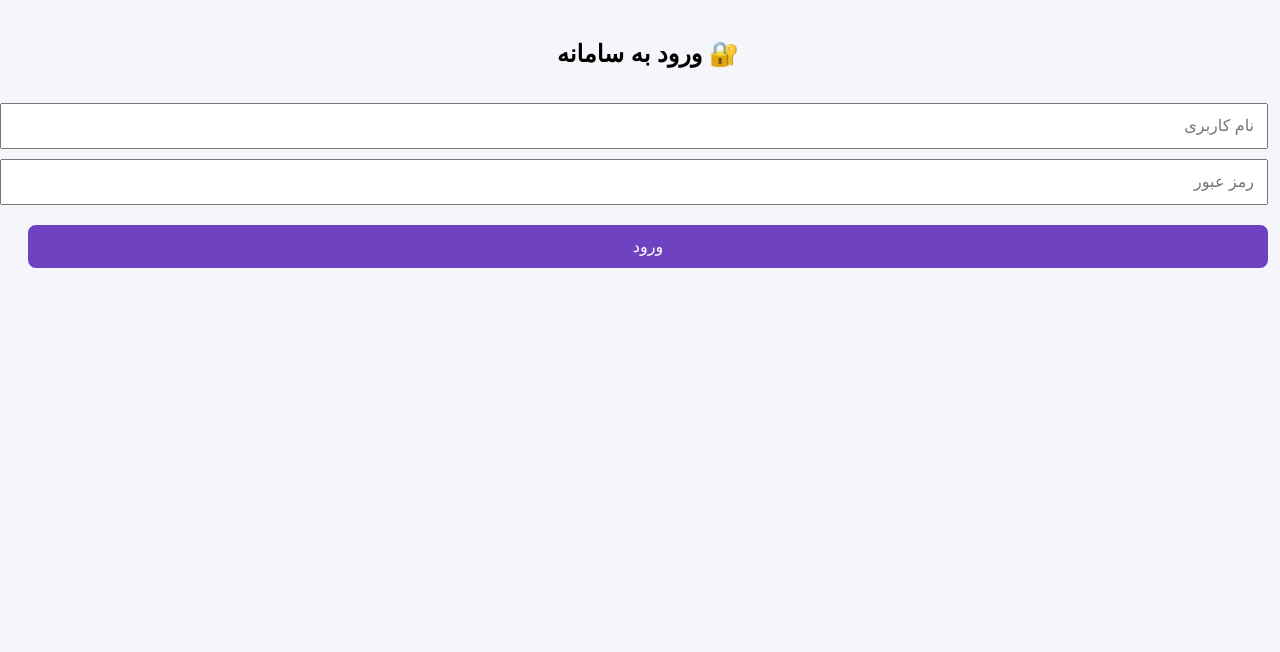
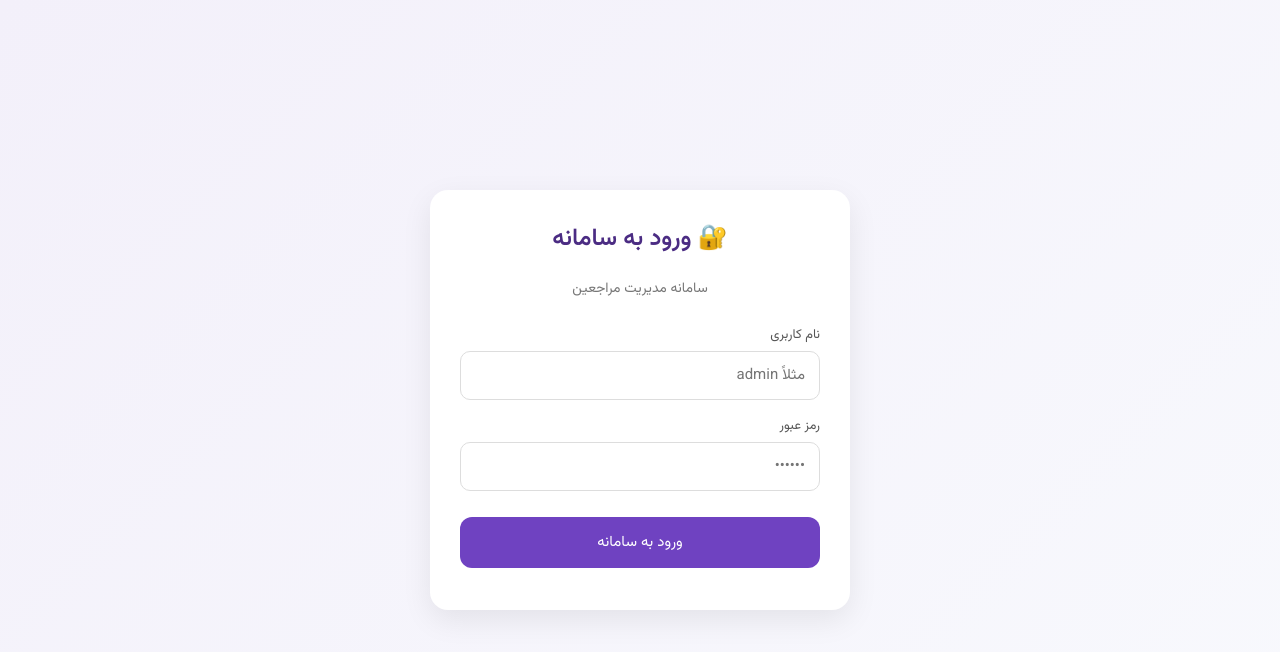
Before and after one commit to hamidghafori2000/Dr.Ghafouri-pwa, a plain HTML site: page index.html in a window 1280 px wide. Drawn offline with Linux system fonts and the light colour scheme.

Commit message:
Update index.html

```diff
--- a/index.html
+++ b/index.html
@@ -3,87 +3,172 @@
 <head>
   <meta charset="UTF-8" />
   <meta name="viewport" content="width=device-width, initial-scale=1" />
-
-  <title>سامانه مدیریت مراجعین دکتر غفوری منش</title>
+  <title>سامانه مدیریت مراجعین | دکتر ملیحه غفوری منش</title>
 
   <meta name="theme-color" content="#6f42c1" />
   <link rel="manifest" href="manifest.json" />
 
+  <!-- فونت فارسی -->
+  <link href="https://fonts.googleapis.com/css2?family=Vazirmatn:wght@300;400;600&display=swap" rel="stylesheet">
+
   <style>
+    * {
+      box-sizing: border-box;
+      font-family: 'Vazirmatn', sans-serif;
+    }
+
     body {
-      font-family: sans-serif;
-      background: #f5f6fa;
       margin: 0;
-      padding: 20px;
+      background: linear-gradient(135deg, #f3f0fa, #f8f9fd);
+      min-height: 100vh;
+      display: flex;
+      align-items: center;
+      justify-content: center;
+      color: #333;
+    }
+
+    .card {
+      width: 100%;
+      max-width: 420px;
+      background: #fff;
+      border-radius: 18px;
+      padding: 30px;
+      box-shadow: 0 10px 30px rgba(0,0,0,0.08);
+      animation: fadeIn 0.5s ease;
+    }
+
+    h1, h2 {
+      margin-top: 0;
       text-align: center;
+      color: #4b2c83;
+      font-weight: 600;
     }
-    h1 {
-      color: #333;
-      margin-bottom: 30px;
+
+    p.subtitle {
+      text-align: center;
+      font-size: 14px;
+      color: #777;
+      margin-bottom: 25px;
     }
-    .menu {
-      max-width: 420px;
-      margin: auto;
+
+    .field {
+      margin-bottom: 16px;
+      text-align: right;
     }
+
+    .field label {
+      display: block;
+      font-size: 13px;
+      margin-bottom: 6px;
+      color: #555;
+    }
+
+    .field input {
+      width: 100%;
+      padding: 12px 14px;
+      font-size: 15px;
+      border-radius: 10px;
+      border: 1px solid #ddd;
+      transition: border 0.2s, box-shadow 0.2s;
+    }
+
+    .field input:focus {
+      outline: none;
+      border-color: #6f42c1;
+      box-shadow: 0 0 0 2px rgba(111,66,193,0.15);
+    }
+
     .btn {
-      display: block;
       width: 100%;
-      padding: 16px;
-      margin: 12px 0;
-      font-size: 16px;
+      padding: 14px;
+      margin-top: 10px;
+      font-size: 15px;
       border: none;
-      border-radius: 10px;
+      border-radius: 12px;
+      cursor: pointer;
       color: #fff;
-      cursor: pointer;
+      transition: transform 0.15s, box-shadow 0.15s;
     }
-    .green { background: #28a745; }
-    .yellow { background: #ffc107; color:#333; }
-    .blue { background: #007bff; }
-    .gray { background: #6c757d; }
+
+    .btn:hover {
+      transform: translateY(-1px);
+      box-shadow: 0 6px 14px rgba(0,0,0,0.12);
+    }
+
+    .primary { background: #6f42c1; }
+    .green   { background: #28a745; }
+    .yellow  { background: #f0ad4e; color:#333; }
+    .blue    { background: #007bff; }
+    .gray    { background: #6c757d; }
+    .danger  { background: #dc3545; }
+
+    .error {
+      color: #dc3545;
+      font-size: 14px;
+      text-align: center;
+      margin-top: 12px;
+    }
+
+    .menu-btn {
+      margin: 10px 0;
+    }
+
+    @keyframes fadeIn {
+      from { opacity: 0; transform: translateY(10px); }
+      to   { opacity: 1; transform: translateY(0); }
+    }
   </style>
 </head>
 
 <body>
 
 <!-- LOGIN -->
-<div id="loginBox">
+<div id="loginBox" class="card">
   <h2>🔐 ورود به سامانه</h2>
+  <p class="subtitle">سامانه مدیریت مراجعین</p>
 
-  <input id="username" placeholder="نام کاربری"
-    style="width:100%;padding:12px;margin-top:15px;font-size:16px;" />
+  <div class="field">
+    <label>نام کاربری</label>
+    <input id="username" placeholder="مثلاً admin" />
+  </div>
 
-  <input id="password" type="password" placeholder="رمز عبور"
-    style="width:100%;padding:12px;margin-top:10px;font-size:16px;" />
+  <div class="field">
+    <label>رمز عبور</label>
+    <input id="password" type="password" placeholder="••••••" />
+  </div>
 
-  <button onclick="login()"
-    style="margin-top:20px;width:100%;padding:12px;
-           background:#6f42c1;color:#fff;
-           font-size:16px;border:none;border-radius:8px;">
-    ورود
-  </button>
+  <button class="btn primary" onclick="login()">ورود به سامانه</button>
 
-  <p id="error" style="color:red;margin-top:10px;"></p>
+  <div id="error" class="error"></div>
 </div>
 
 <!-- MENU -->
-<div id="menu" class="menu" style="display:none;">
+<div id="menu" class="card" style="display:none;">
+  <h1>📋 سامانه مدیریت مراجعین</h1>
+  <p class="subtitle">دکتر ملیحه غفوری منش</p>
 
-  <h1>سامانه مدیریت مراجع</h1>
-
-  <button onclick="go('')" class="btn green">➕ ثبت مراجع جدید</button>
-  <button onclick="go('?page=editReferral')" class="btn yellow">📝 ویرایش پرونده</button>
-  <button onclick="go('?page=sessions')" class="btn blue">📅 مدیریت جلسات</button>
-  <button onclick="go('?page=referralReport')" class="btn gray">📄 مشاهده پرونده</button>
-
-  <button onclick="logout()" class="btn"
-    style="background:#dc3545;margin-top:30px;">
-    خروج
+  <button class="btn green menu-btn" onclick="go('')">
+    ➕ ثبت مراجع جدید
   </button>
 
+  <button class="btn yellow menu-btn" onclick="go('?page=editReferral')">
+    📝 ویرایش پرونده مراجع
+  </button>
+
+  <button class="btn blue menu-btn" onclick="go('?page=sessions')">
+    📅 مدیریت جلسات درمان
+  </button>
+
+  <button class="btn gray menu-btn" onclick="go('?page=referralReport')">
+    📄 مشاهده و گزارش پرونده
+  </button>
+
+  <button class="btn danger" style="margin-top:25px;" onclick="logout()">
+    خروج از سامانه
+  </button>
 </div>
 
 <script>
-  // کاربران مجاز
   const USERS = [
     { user: "admin", pass: "1234" },
     { user: "staff", pass: "5678" }
@@ -103,7 +188,7 @@
       loginBox.style.display = "none";
       menu.style.display = "block";
     } else {
-      error.innerText = "نام کاربری یا رمز عبور اشتباه است";
+      error.innerText = "نام کاربری یا رمز عبور نادرست است";
     }
   }
 
@@ -116,7 +201,6 @@
     window.location.href = BASE + q;
   }
 
-  // اگر قبلاً لاگین کرده
   if (localStorage.getItem("loggedIn") === "yes") {
     loginBox.style.display = "none";
     menu.style.display = "block";
```
